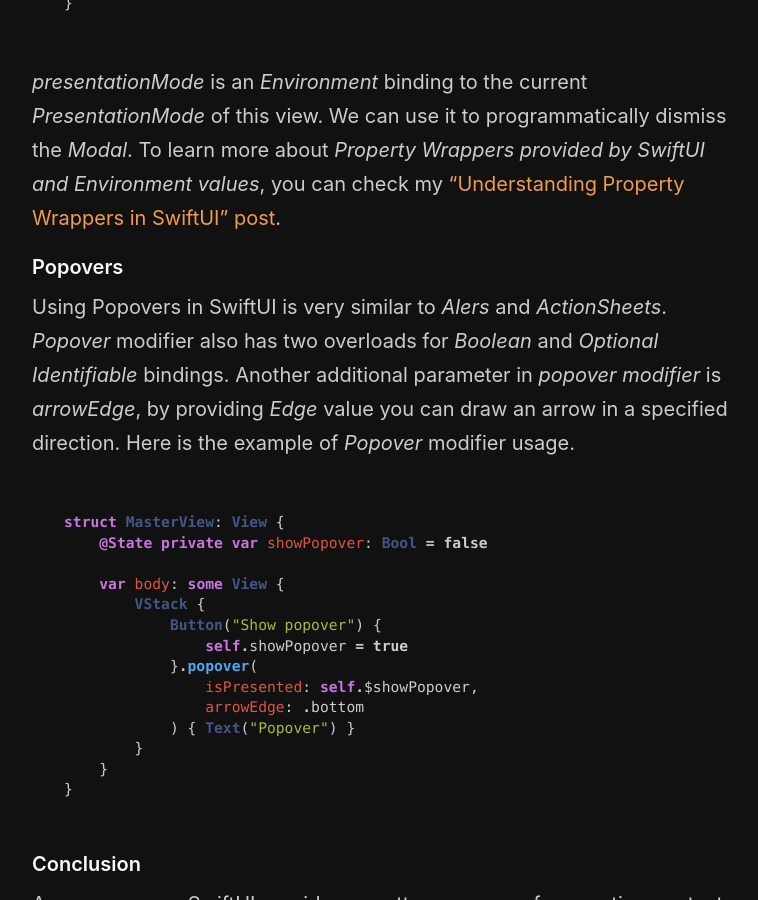
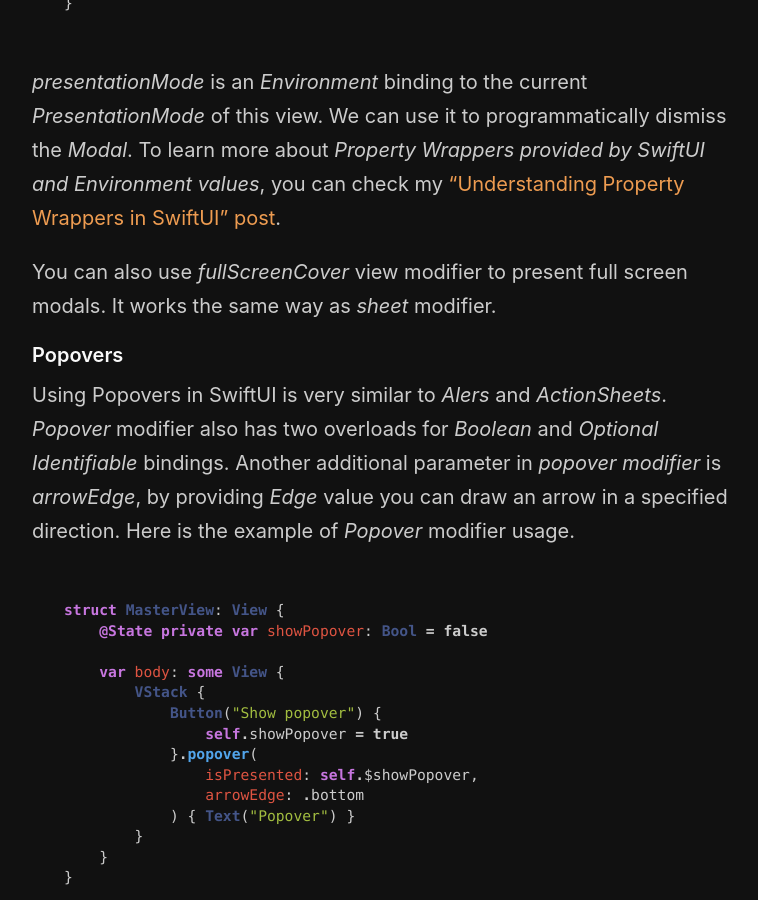
Before and after one commit to mecid/mecid.github.io, a Jekyll site: the page built from _posts/2019-07-24-alerts-actionsheets-modals-and-popovers-in-swiftui.md, in a window 1280 px wide and 900 px high, scrolled down 3317 px. Shown: the whole window, without its empty margins (258-1016 px from the left). Built offline with Jekyll 4.4.1, drawn with Linux system fonts in a browser that asks for light colours.

Commit message:
Update 2019-07-24-alerts-actionsheets-modals-and-popovers-in-swiftui.md

```diff
--- a/_posts/2019-07-24-alerts-actionsheets-modals-and-popovers-in-swiftui.md
+++ b/_posts/2019-07-24-alerts-actionsheets-modals-and-popovers-in-swiftui.md
@@ -104,6 +104,8 @@ struct ModalView: View {
 
 *presentationMode* is an *Environment* binding to the current *PresentationMode* of this view. We can use it to programmatically dismiss the *Modal*. To learn more about *Property Wrappers provided by SwiftUI and Environment values*, you can check my ["Understanding Property Wrappers in SwiftUI" post](/2019/06/12/understanding-property-wrappers-in-swiftui/).
 
+You can also use *fullScreenCover* view modifier to present full screen modals. It works the same way as *sheet* modifier.
+
 #### Popovers
 Using Popovers in SwiftUI is very similar to *Alers* and *ActionSheets*. *Popover* modifier also has two overloads for *Boolean* and *Optional Identifiable* bindings. Another additional parameter in *popover modifier* is *arrowEdge*, by providing *Edge* value you can draw an arrow in a specified direction. Here is the example of *Popover* modifier usage.
 
```
